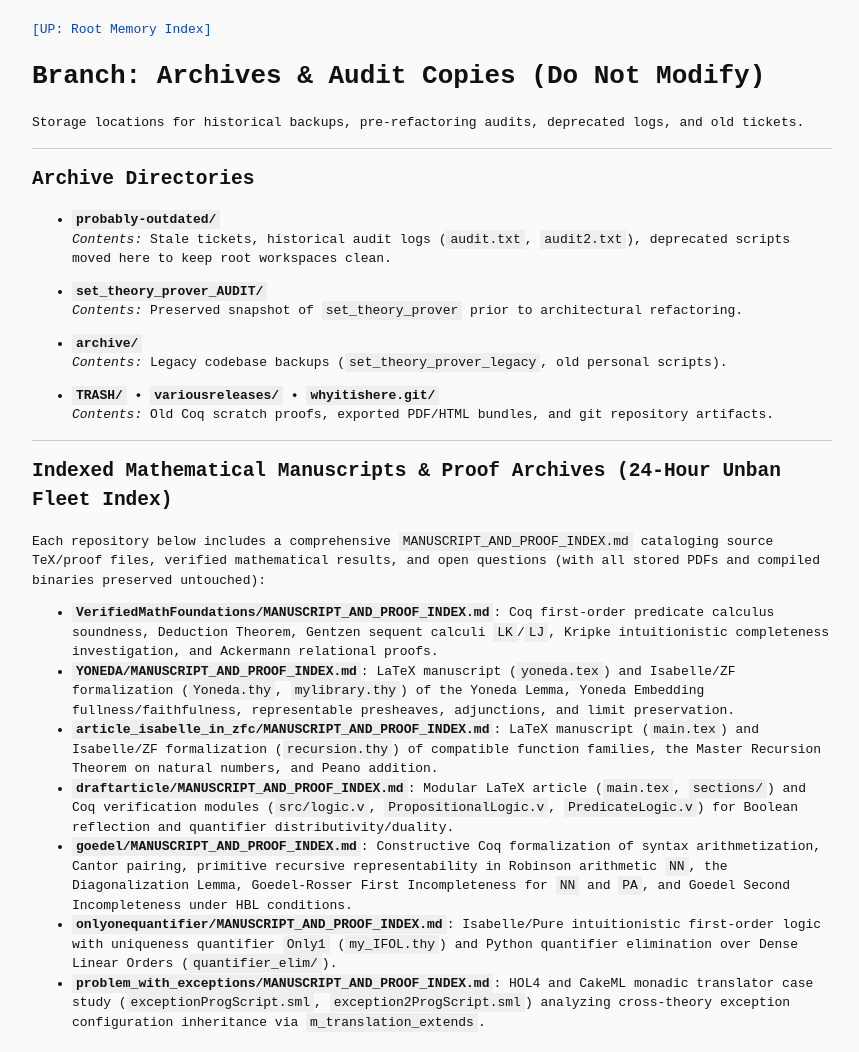
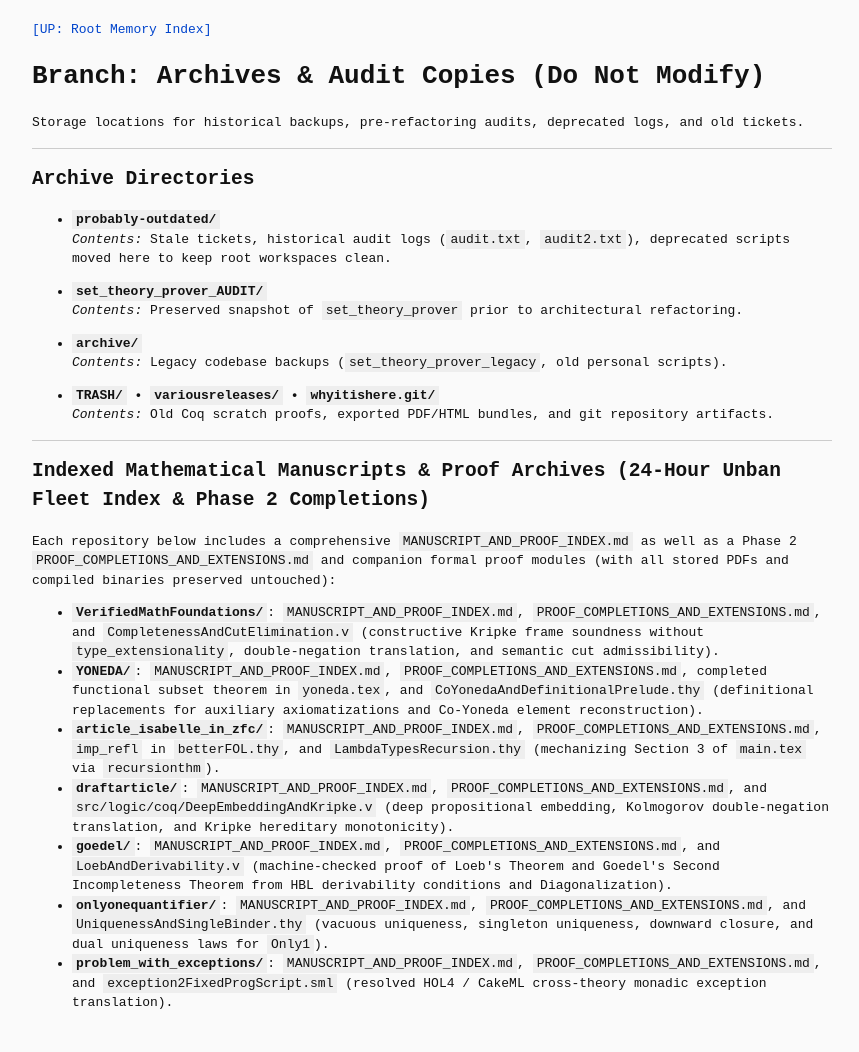
Before and after one commit to georgydunaev/catalog, a plain HTML site: page branches/archives.html in a window 1280 px wide. Shown: the whole page, without its empty margins (208-1067 px from the left). Drawn offline with Linux system fonts and the light colour scheme.

Commit message:
Phase 2: Sync cognitive catalog with proof completions and extensions across 7 archive repos

```diff
--- a/branches/archives.html
+++ b/branches/archives.html
@@ -43,16 +43,16 @@ pre, code { font-family: monospace; background: #eee; padding: 2px 4px; }
 
 <hr>
 
-<h2>Indexed Mathematical Manuscripts &amp; Proof Archives (24-Hour Unban Fleet Index)</h2>
-<p>Each repository below includes a comprehensive <code>MANUSCRIPT_AND_PROOF_INDEX.md</code> cataloging source TeX/proof files, verified mathematical results, and open questions (with all stored PDFs and compiled binaries preserved untouched):</p>
+<h2>Indexed Mathematical Manuscripts &amp; Proof Archives (24-Hour Unban Fleet Index &amp; Phase 2 Completions)</h2>
+<p>Each repository below includes a comprehensive <code>MANUSCRIPT_AND_PROOF_INDEX.md</code> as well as a Phase 2 <code>PROOF_COMPLETIONS_AND_EXTENSIONS.md</code> and companion formal proof modules (with all stored PDFs and compiled binaries preserved untouched):</p>
 <ul>
-  <li><strong><code>VerifiedMathFoundations/MANUSCRIPT_AND_PROOF_INDEX.md</code></strong>: Coq first-order predicate calculus soundness, Deduction Theorem, Gentzen sequent calculi <code>LK</code>/<code>LJ</code>, Kripke intuitionistic completeness investigation, and Ackermann relational proofs.</li>
-  <li><strong><code>YONEDA/MANUSCRIPT_AND_PROOF_INDEX.md</code></strong>: LaTeX manuscript (<code>yoneda.tex</code>) and Isabelle/ZF formalization (<code>Yoneda.thy</code>, <code>mylibrary.thy</code>) of the Yoneda Lemma, Yoneda Embedding fullness/faithfulness, representable presheaves, adjunctions, and limit preservation.</li>
-  <li><strong><code>article_isabelle_in_zfc/MANUSCRIPT_AND_PROOF_INDEX.md</code></strong>: LaTeX manuscript (<code>main.tex</code>) and Isabelle/ZF formalization (<code>recursion.thy</code>) of compatible function families, the Master Recursion Theorem on natural numbers, and Peano addition.</li>
-  <li><strong><code>draftarticle/MANUSCRIPT_AND_PROOF_INDEX.md</code></strong>: Modular LaTeX article (<code>main.tex</code>, <code>sections/</code>) and Coq verification modules (<code>src/logic.v</code>, <code>PropositionalLogic.v</code>, <code>PredicateLogic.v</code>) for Boolean reflection and quantifier distributivity/duality.</li>
-  <li><strong><code>goedel/MANUSCRIPT_AND_PROOF_INDEX.md</code></strong>: Constructive Coq formalization of syntax arithmetization, Cantor pairing, primitive recursive representability in Robinson arithmetic <code>NN</code>, the Diagonalization Lemma, Goedel-Rosser First Incompleteness for <code>NN</code> and <code>PA</code>, and Goedel Second Incompleteness under HBL conditions.</li>
-  <li><strong><code>onlyonequantifier/MANUSCRIPT_AND_PROOF_INDEX.md</code></strong>: Isabelle/Pure intuitionistic first-order logic with uniqueness quantifier <code>Only1</code> (<code>my_IFOL.thy</code>) and Python quantifier elimination over Dense Linear Orders (<code>quantifier_elim/</code>).</li>
-  <li><strong><code>problem_with_exceptions/MANUSCRIPT_AND_PROOF_INDEX.md</code></strong>: HOL4 and CakeML monadic translator case study (<code>exceptionProgScript.sml</code>, <code>exception2ProgScript.sml</code>) analyzing cross-theory exception configuration inheritance via <code>m_translation_extends</code>.</li>
+  <li><strong><code>VerifiedMathFoundations/</code></strong>: <code>MANUSCRIPT_AND_PROOF_INDEX.md</code>, <code>PROOF_COMPLETIONS_AND_EXTENSIONS.md</code>, and <code>CompletenessAndCutElimination.v</code> (constructive Kripke frame soundness without <code>type_extensionality</code>, double-negation translation, and semantic cut admissibility).</li>
+  <li><strong><code>YONEDA/</code></strong>: <code>MANUSCRIPT_AND_PROOF_INDEX.md</code>, <code>PROOF_COMPLETIONS_AND_EXTENSIONS.md</code>, completed functional subset theorem in <code>yoneda.tex</code>, and <code>CoYonedaAndDefinitionalPrelude.thy</code> (definitional replacements for auxiliary axiomatizations and Co-Yoneda element reconstruction).</li>
+  <li><strong><code>article_isabelle_in_zfc/</code></strong>: <code>MANUSCRIPT_AND_PROOF_INDEX.md</code>, <code>PROOF_COMPLETIONS_AND_EXTENSIONS.md</code>, <code>imp_refl</code> in <code>betterFOL.thy</code>, and <code>LambdaTypesRecursion.thy</code> (mechanizing Section 3 of <code>main.tex</code> via <code>recursionthm</code>).</li>
+  <li><strong><code>draftarticle/</code></strong>: <code>MANUSCRIPT_AND_PROOF_INDEX.md</code>, <code>PROOF_COMPLETIONS_AND_EXTENSIONS.md</code>, and <code>src/logic/coq/DeepEmbeddingAndKripke.v</code> (deep propositional embedding, Kolmogorov double-negation translation, and Kripke hereditary monotonicity).</li>
+  <li><strong><code>goedel/</code></strong>: <code>MANUSCRIPT_AND_PROOF_INDEX.md</code>, <code>PROOF_COMPLETIONS_AND_EXTENSIONS.md</code>, and <code>LoebAndDerivability.v</code> (machine-checked proof of Loeb's Theorem and Goedel's Second Incompleteness Theorem from HBL derivability conditions and Diagonalization).</li>
+  <li><strong><code>onlyonequantifier/</code></strong>: <code>MANUSCRIPT_AND_PROOF_INDEX.md</code>, <code>PROOF_COMPLETIONS_AND_EXTENSIONS.md</code>, and <code>UniquenessAndSingleBinder.thy</code> (vacuous uniqueness, singleton uniqueness, downward closure, and dual uniqueness laws for <code>Only1</code>).</li>
+  <li><strong><code>problem_with_exceptions/</code></strong>: <code>MANUSCRIPT_AND_PROOF_INDEX.md</code>, <code>PROOF_COMPLETIONS_AND_EXTENSIONS.md</code>, and <code>exception2FixedProgScript.sml</code> (resolved HOL4 / CakeML cross-theory monadic exception translation).</li>
 </ul>
 
 </body>
```
Also changed, not shown: 1 other file.
